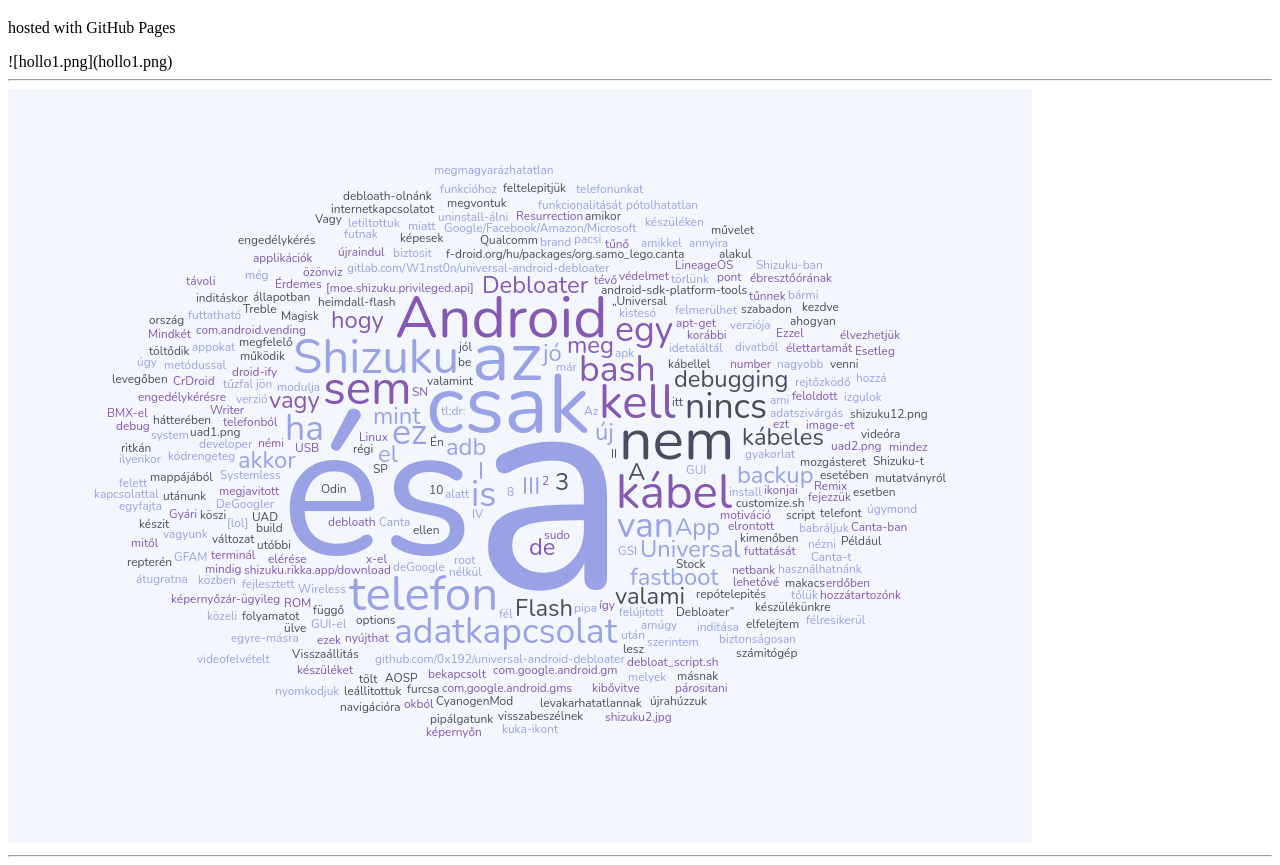
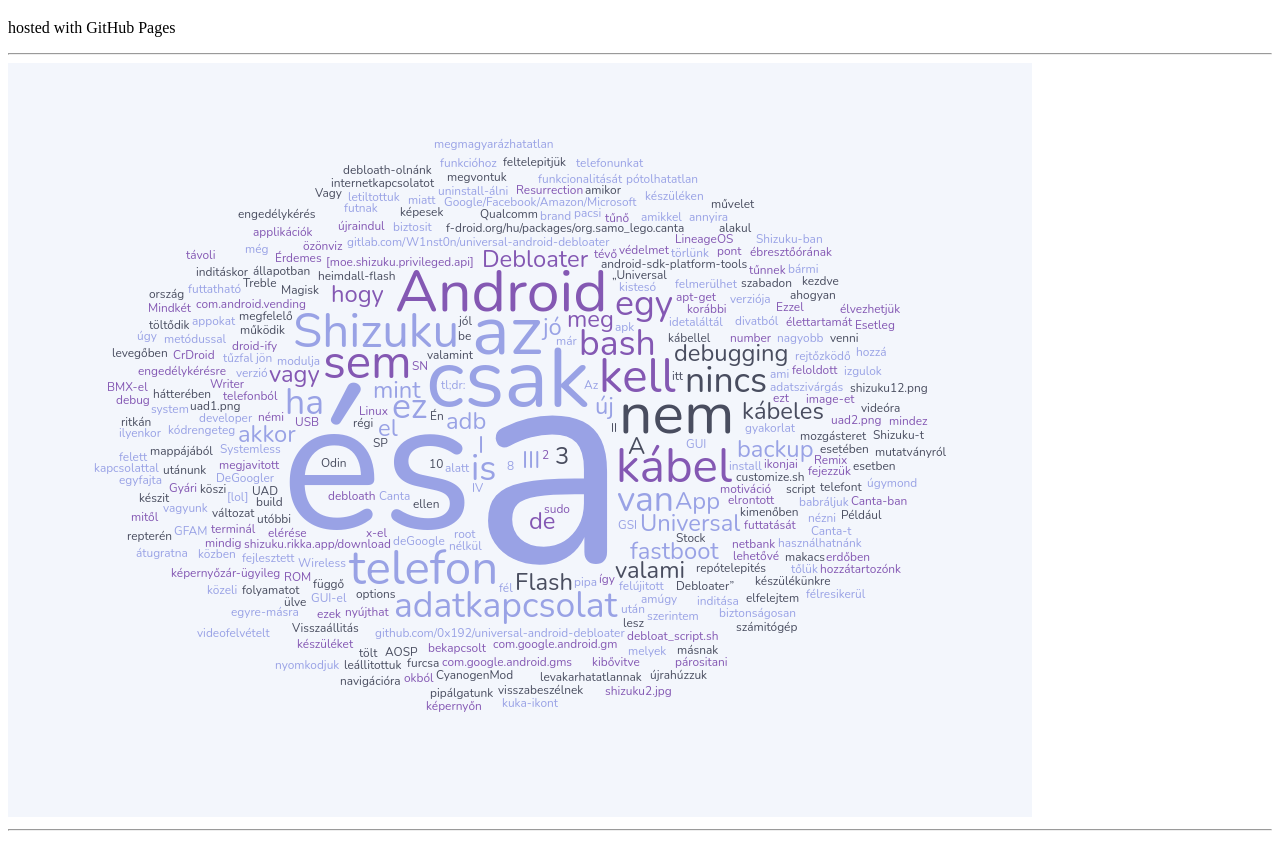
Before and after one commit to lithopedion/lithopedion.github.io, a plain HTML site: page index.html in a window 1280 px wide. Shown: the part 61-926 px from the top of the page. After the commit the page ends 900 px from the top, so only its background shows below. Drawn offline with Linux system fonts and the light colour scheme.

Commit message:
Update index.html

```diff
--- a/index.html
+++ b/index.html
@@ -3,7 +3,6 @@
 <body>
 <h1>Hollo Word</h1>
 <p>hosted with GitHub Pages</p>
-![hollo1.png](hollo1.png)
 <hr>
 <img src="hollo1.png" alt="ez egy holló alakú kép, de" />
 <hr>
```
